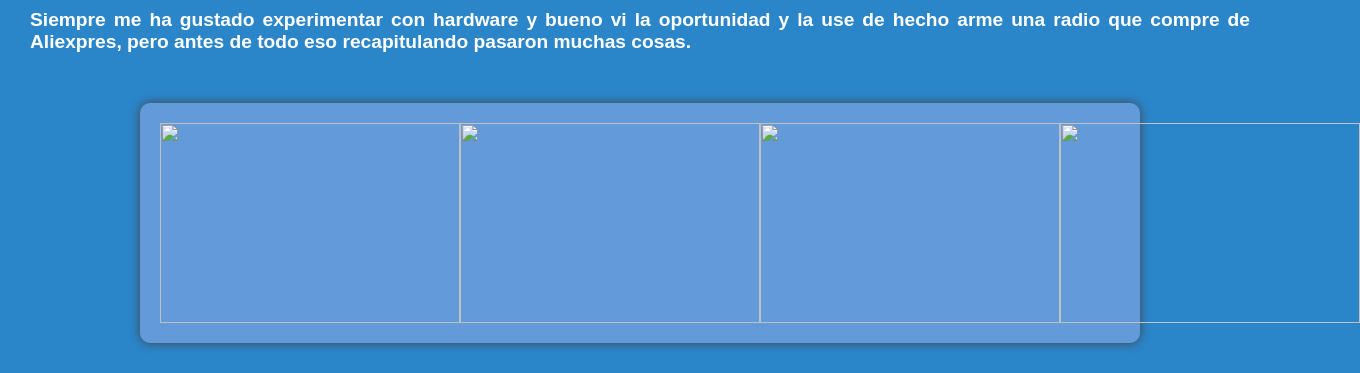
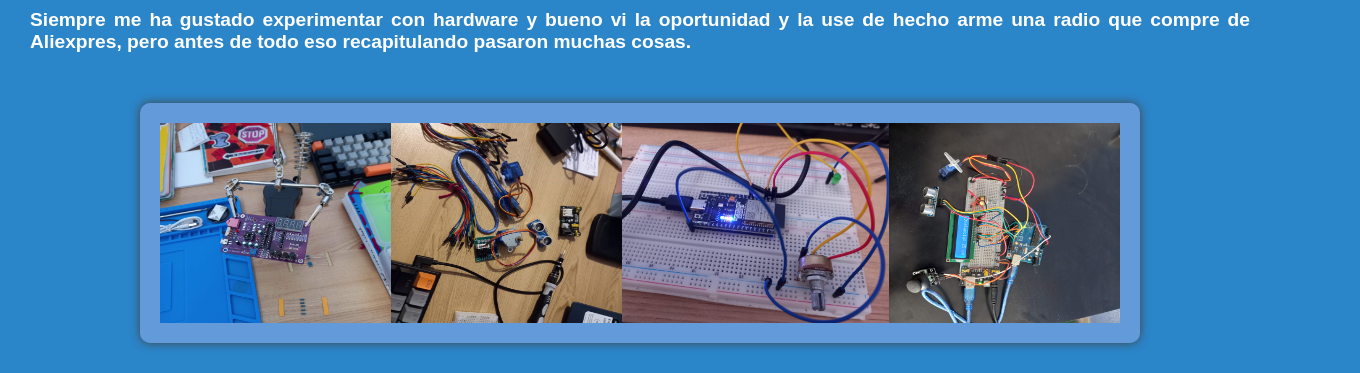
Before and after one commit to yguy8/paginasWeb, a plain HTML site: page blog/projects.html in a window 1280 px wide. Shown: the part 229-602 px from the top of the page, 1360 px wide, since content can reach past the window. Drawn offline with Linux system fonts and the light colour scheme.

Commit message:
ahora sí todo perfecto

```diff
--- a/blog/projects.html
+++ b/blog/projects.html
@@ -31,10 +31,10 @@
         </p>
         <div class="cont">
 
-            <img src="20241111_134055.jpg" alt="" width="300" height="200">
-            <img src="20241222_082752.jpg" alt="" width="300" height="200">
-            <img src="20241115_173837.jpg" alt="" width="300" height="200">
-            <img src="20250404_114108.jpg" alt="" width="300" height="200">
+            <img src="soldar.jpg" alt="" width="300" height="200">
+            <img src="material.jpg" alt="" width="300" height="200">
+            <img src="esp32.jpg" alt="" width="300" height="200">
+            <img src="visor.jpg" alt="" width="300" height="200">
             <div class="texto">
                 <p>Los proyectos &#128295</p>
             </div>
```
Also changed, not shown: blog/learn.html (+1 -1 lines), blog/redes.html (line endings or trailing spaces).
